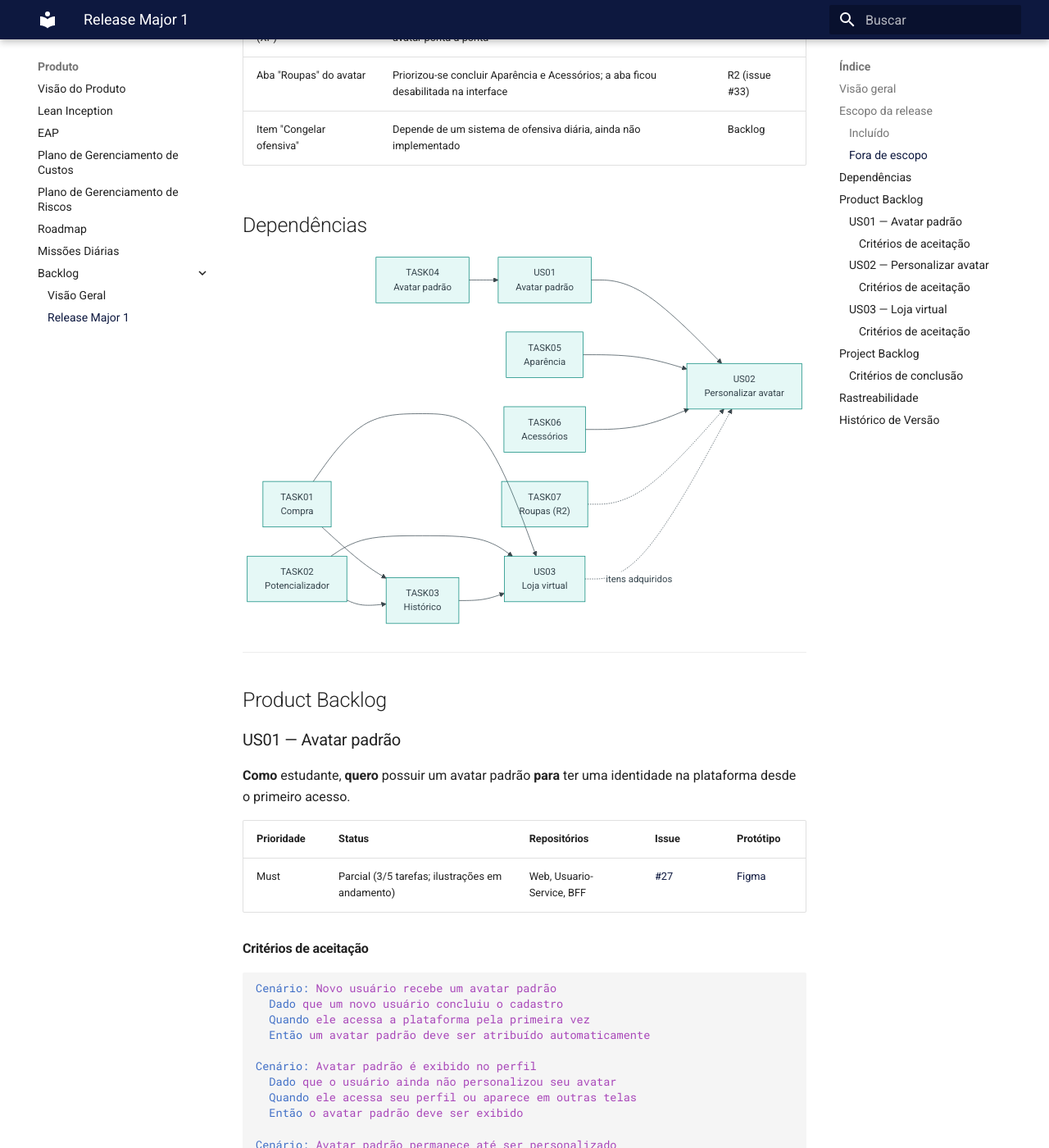
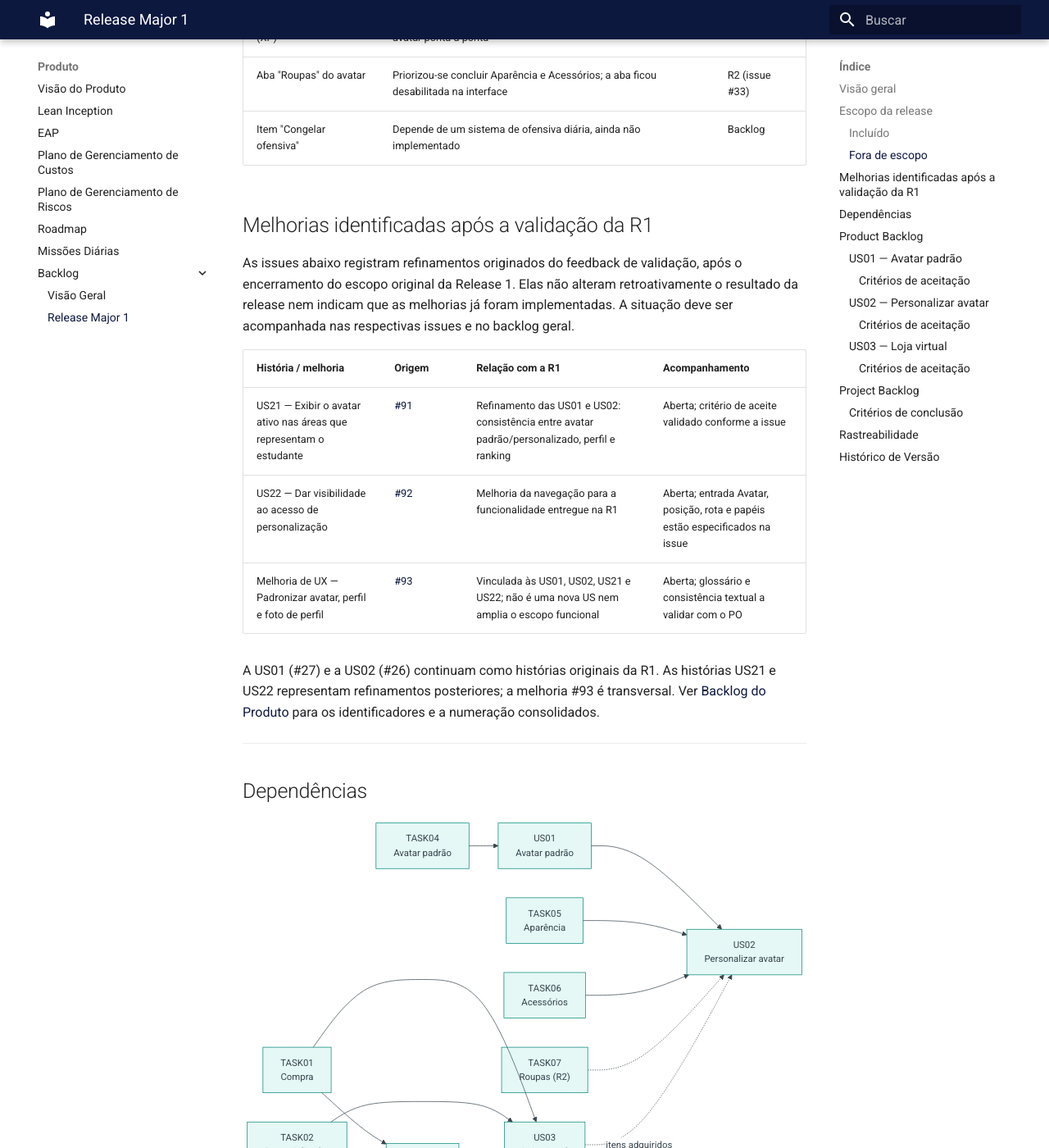
Before and after one commit to fga-eps-mds/2026-2-AnatoQuizUp-Doc, an MkDocs documentation site: the page built from docs/backlog/release-major-1.md, in a window 1280 px wide and 1400 px high, scrolled down 1294 px. Shown: the whole window at 82% size. Built offline with MkDocs 1.6.1 and Material for MkDocs 9.7.7, drawn with Linux system fonts in a browser that asks for light colours.

Commit message:
docs(backlog): registra refinamentos pós-validação da R1

```diff
--- a/docs/backlog/release-major-1.md
+++ b/docs/backlog/release-major-1.md
@@ -34,6 +34,20 @@ A Release Major 1 entrega a base de **gamificação visual** do AnatoQuizUp: a i
 | Pontos de experiência (XP) | Esforço maior que o previsto; o time priorizou concluir loja e avatar ponta a ponta | R2 (US04) |
 | Aba "Roupas" do avatar | Priorizou-se concluir Aparência e Acessórios; a aba ficou desabilitada na interface | R2 (issue #33) |
 | Item "Congelar ofensiva" | Depende de um sistema de ofensiva diária, ainda não implementado | Backlog |
+
+## Melhorias identificadas após a validação da R1
+
+As issues abaixo registram refinamentos originados do feedback de validação, após o encerramento do escopo original da Release 1. Elas não alteram retroativamente o resultado da release nem indicam que as melhorias já foram implementadas. A situação deve ser acompanhada nas respectivas issues e no backlog geral.
+
+| História / melhoria | Origem | Relação com a R1 | Acompanhamento |
+|---|---|---|---|
+| US21 — Exibir o avatar ativo nas áreas que representam o estudante | [#91](https://github.com/fga-eps-mds/2026-2-AnatoQuizUp-Doc/issues/91) | Refinamento das US01 e US02: consistência entre avatar padrão/personalizado, perfil e ranking | Aberta; critério de aceite validado conforme a issue |
+| US22 — Dar visibilidade ao acesso de personalização | [#92](https://github.com/fga-eps-mds/2026-2-AnatoQuizUp-Doc/issues/92) | Melhoria da navegação para a funcionalidade entregue na R1 | Aberta; entrada Avatar, posição, rota e papéis estão especificados na issue |
+| Melhoria de UX — Padronizar avatar, perfil e foto de perfil | [#93](https://github.com/fga-eps-mds/2026-2-AnatoQuizUp-Doc/issues/93) | Vinculada às US01, US02, US21 e US22; não é uma nova US nem amplia o escopo funcional | Aberta; glossário e consistência textual a validar com o PO |
+
+A US01 (#27) e a US02 (#26) continuam como histórias originais da R1. As histórias US21 e US22 representam refinamentos posteriores; a melhoria #93 é transversal. Ver [Backlog do Produto](visao-geral.md) para os identificadores e a numeração consolidados.
+
+---
 
 ## Dependências
 
```
